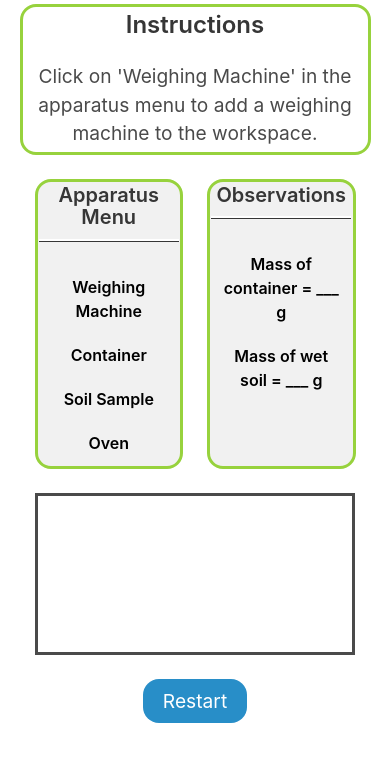
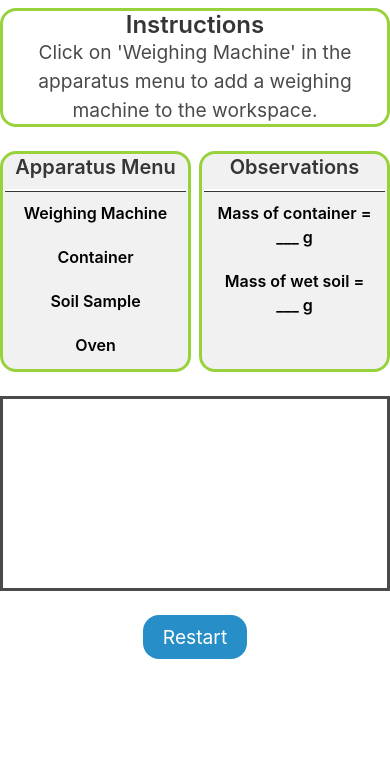
Before and after one commit to virtual-labs/exp-water-content-iiith, a plain HTML site: page experiment/simulation/index.html in a window 390 px wide. Drawn offline with nearby package versions, Linux system fonts and the light colour scheme.

Commit message:
Css fixes.

```diff
--- a/experiment/simulation/css/main.css
+++ b/experiment/simulation/css/main.css
@@ -3,10 +3,6 @@
 }
 
 .instructions-box {
-	margin: auto;
-	margin-top: 1%;
-	width: 40%;
-	padding: 1% 1%;
 	border-radius: 16px;
 	border: 3px solid rgb(151, 210, 61);
 }
@@ -90,10 +86,6 @@
 }
 
 @media screen and (max-width: 1023px) {
-	.instructions-box {
-		width: 90%;
-	}
-
 	.workspace {
 		flex-wrap: wrap;
 	}
--- a/experiment/simulation/index.html
+++ b/experiment/simulation/index.html
@@ -9,18 +9,18 @@
 
 	<body class="page">
 		<div class="columns is-centered">
-			<div class="column has-text-centered">
+			<div class="column mt-2 is-4-desktop is-10-tablet is-12-mobile has-text-centered">
 				<div class="instructions-box">
-					<div class="title is-4 instructions">Instructions</div>
+					<div class="title is-4 mb-0 instructions">Instructions</div>
 					<div id="procedure-message" class="procedure-message"></div>
 				</div>
 			</div>
 		</div>
 
-		<div class="columns is-centered workspace">
-			<div id="apparatus" class="column has-text-centered is-2-desktop is-5-tablet is-5-mobile apparatus">
+		<div class="columns is-centered is-variable is-1-mobile workspace">
+			<div id="apparatus" class="column has-text-centered is-2-desktop is-5-tablet is-6-mobile apparatus">
 				<div class="sidebar">
-					<div class="title is-5 menu-title">Apparatus Menu</div>
+					<div class="title is-5 mb-0 menu-title">Apparatus Menu</div>
 					<a class="is-size-6 has-text-weight-semibold line option" id="weight">Weighing Machine</a>
 					<a class="is-size-6 has-text-weight-semibold line option" id="container">Container</a>
 					<a  class="is-size-6 has-text-weight-semibold line option" id="soil">Soil Sample</a>
@@ -37,9 +37,9 @@
 				</div>
 			</div>
 
-			<div id="observations" class="column has-text-centered is-2-desktop is-5-tablet is-5-mobile observations">
+			<div id="observations" class="column has-text-centered is-2-desktop is-5-tablet is-6-mobile observations">
 				<div class="sidebar">
-					<div class="title is-5 menu-title">Observations</div>
+					<div class="title is-5 mb-0 menu-title">Observations</div>
 					<div class="is-size-6 has-text-weight-semibold line" id="output1"></div>
 					<div class="is-size-6 has-text-weight-semibold line" id="output2"></div>
 					<div class="table-container">
@@ -49,12 +49,8 @@
 				</div>
 			</div>
 
-			<div class="column has-text-centered is-6-desktop is-10-tablet is-10-mobile simulation">
-				<!--<div class="hero is-small">-->
-					<!--<div class="hero-body">-->
-						<canvas id="main" class="main"></canvas>
-					<!--</div>-->
-				<!--</div>-->
+			<div class="column has-text-centered is-6-desktop is-10-tablet is-12-mobile simulation">
+				<canvas id="main" class="main"></canvas>
 			</div>
 		</div>
 
```
